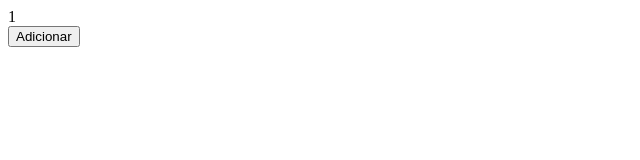
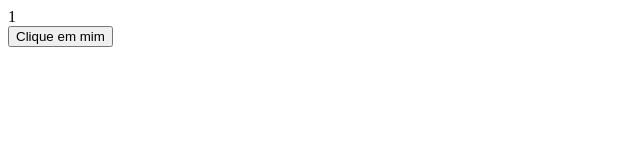
Before and after one commit to pGamelax/SPA-PORTIFOLIO, a Next.js app: page / in a window 1280 px wide. Shown: the top 160 px of the page, without its empty margins (0-640 px from the left). Built offline with nearby package versions, Linux system fonts and the light colour scheme.

Commit message:
primeira pagina

```diff
--- a/pages/index.js
+++ b/pages/index.js
@@ -11,7 +11,7 @@ function Contador(){
     return (
         <div>
             <div>{contador}</div>
-            <button onClick={adicionarContador}>Adicionar</button>
+            <button onClick={adicionarContador}>Clique em mim</button>
         </div>
     )
 }
```
